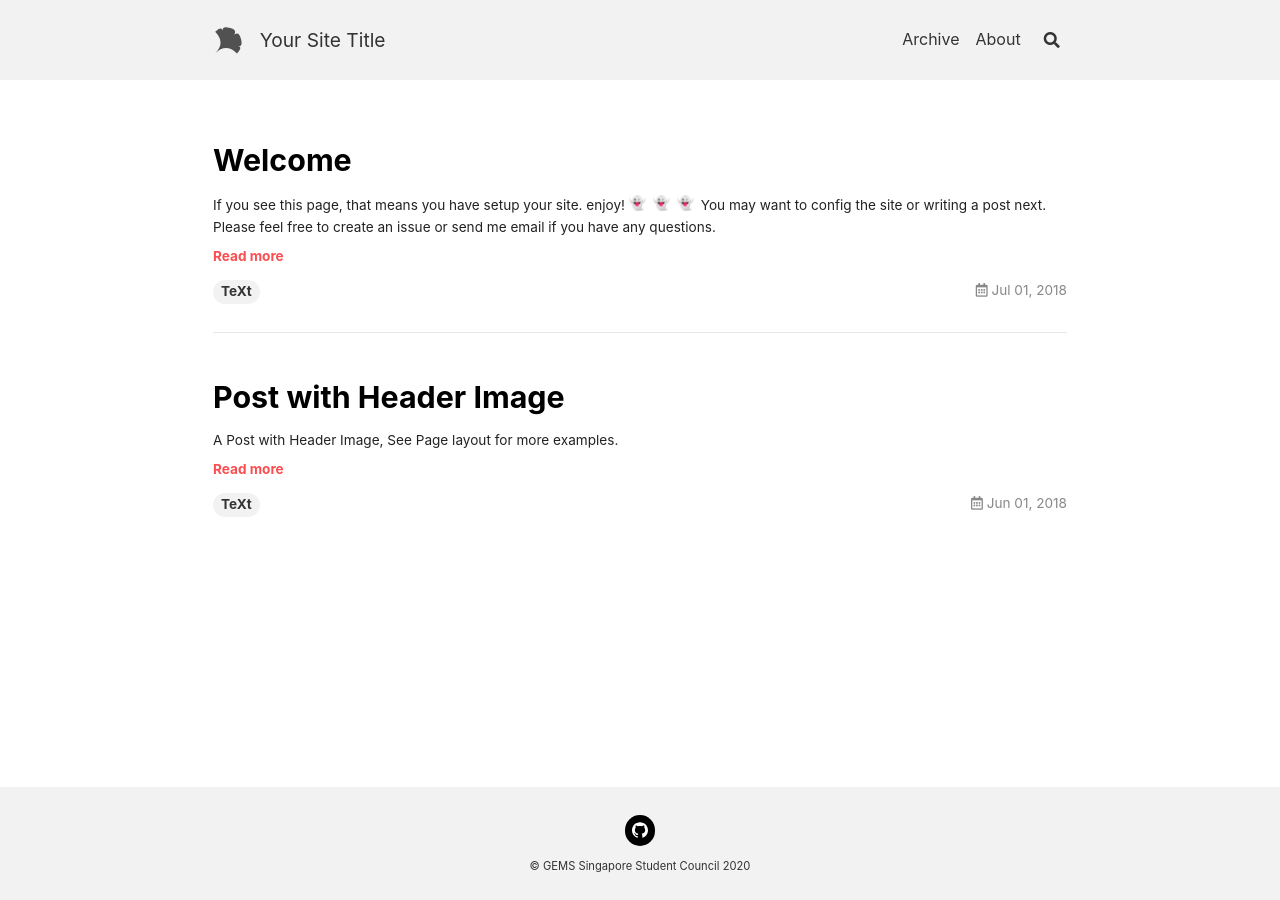
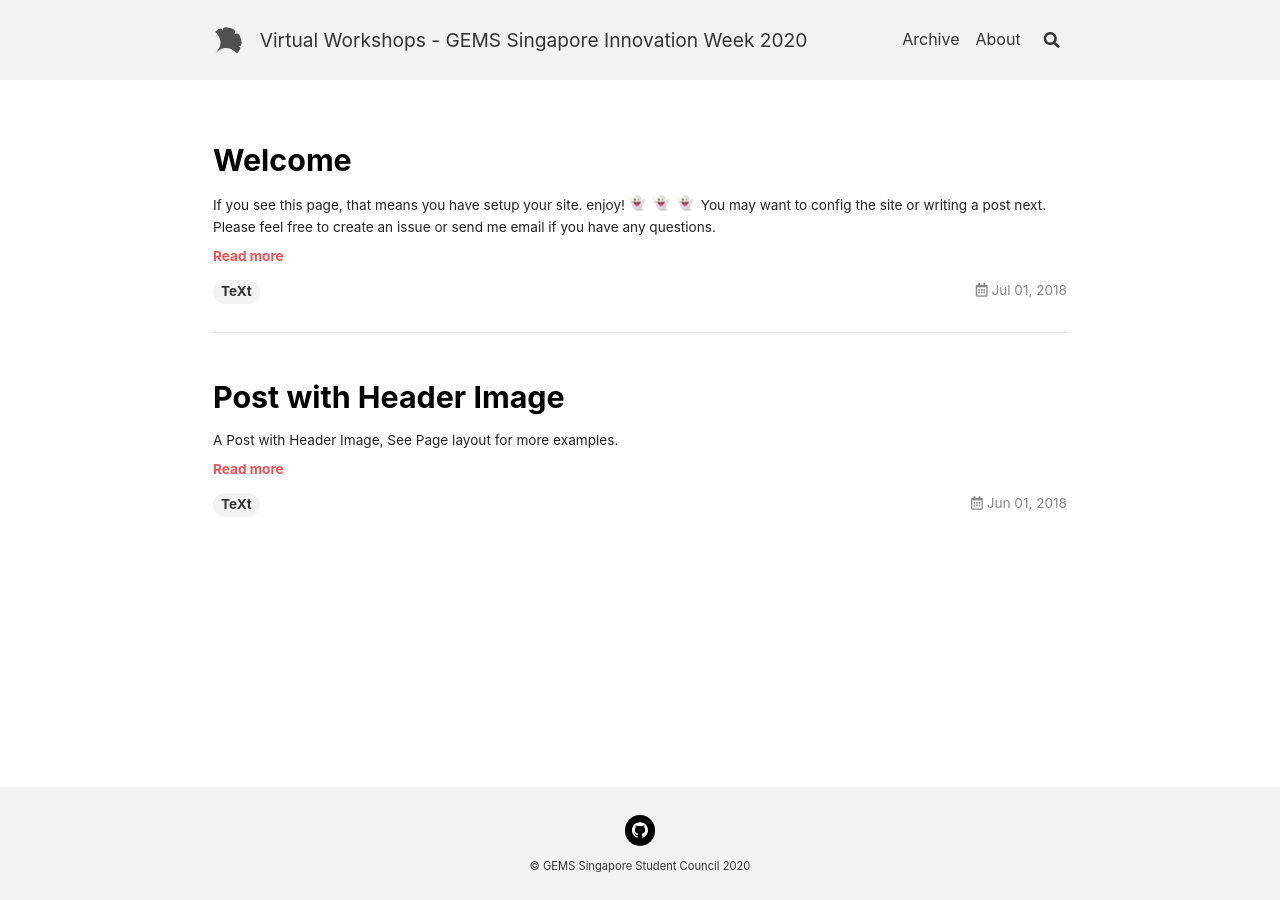
Before and after one commit to gemssingaporestudentcouncil/virtual-workshops, a Jekyll site: the page built from index.html, in a window 1280 px wide. Built offline with Jekyll 4.4.1, drawn with Linux system fonts in a browser that asks for light colours; nearby versions of some CDN libraries; emoji names are drawn with the system emoji font; the list of posts is cut into pages by our own code.

Commit message:
Update _config.yml

```diff
--- a/_config.yml
+++ b/_config.yml
@@ -4,9 +4,9 @@
 highlight_theme: default # "default" (default), "tomorrow", "tomorrow-night", "tomorrow-night-eighties", "tomorrow-night-blue", "tomorrow-night-bright"
 url     : # the base hostname & protocol for your site e.g. https://www.someone.com
 baseurl : # does not include hostname
-title   : Your Site Title
+title   : Virtual Workshops - GEMS Singapore Innovation Week 2020
 description: > # this means to ignore newlines until "Language & timezone"
-  Your Site Description
+  Virtual Workshops for GEMS Singapore's Innovation Week 2020. Allowing students to learn from anywhere.
 
 
 ## => Language and Timezone
```
